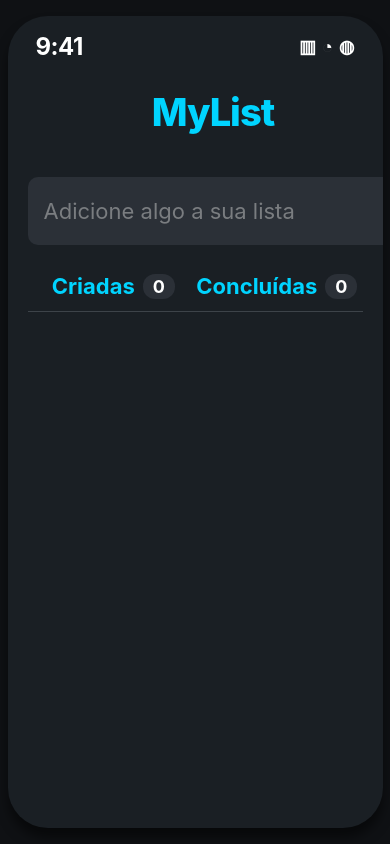
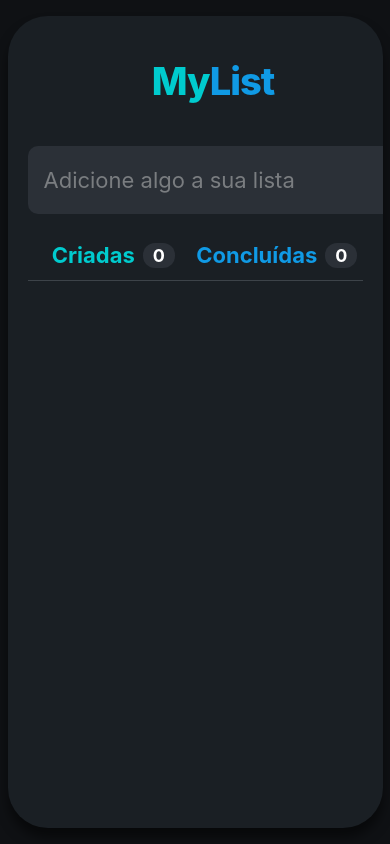
Before and after one commit to CaioQC/MyList, a React Native app: screen / in a window 390 px wide. Built offline with nearby package versions, Linux system fonts and the light colour scheme.

Commit message:
feat: ajusta ícones, cores e barra de status da lista

```diff
--- a/App.js
+++ b/App.js
@@ -19,22 +19,15 @@ export default function App() {
       <StatusBar style="light" />
 
       <View style={styles.phoneFrame}>
-        <View style={styles.topBar}>
-          <Text style={styles.time}>9:41</Text>
-
-          <View style={styles.statusIcons}>
-            <Text style={styles.signal}>▥</Text>
-            <Text style={styles.wifi}>◔</Text>
-            <Text style={styles.battery}>◍</Text>
-          </View>
-        </View>
-
         <View style={styles.logoRow}>
           <Image
             source={require('./assets/Playlist add check.png')}
             style={styles.logoIcon}
           />
-          <Text style={styles.logoText}>MyList</Text>
+          <Text style={styles.logoText}>
+            <Text style={styles.logoMy}>My</Text>
+            <Text style={styles.logoList}>List</Text>
+          </Text>
         </View>
 
         <View style={styles.inputRow}>
@@ -49,18 +42,18 @@ export default function App() {
           />
 
           <TouchableOpacity style={styles.addButton} activeOpacity={0.8}>
-            <Text style={styles.plus}>＋</Text>
+            <Image source={require('./assets/plus.png')} style={styles.plusIcon} />
           </TouchableOpacity>
         </View>
 
         <View style={styles.tabsRow}>
           <View style={styles.tab}>
-            <Text style={styles.tabLabel}>Criadas</Text>
+            <Text style={[styles.tabLabel, styles.logoMy]}>Criadas</Text>
             <Text style={styles.tabCount}>{createdCount}</Text>
           </View>
 
           <View style={styles.tab}>
-            <Text style={styles.tabLabel}>Concluídas</Text>
+            <Text style={[styles.tabLabel, styles.logoList]}>Concluídas</Text>
             <Text style={styles.tabCount}>{completedCount}</Text>
           </View>
         </View>
@@ -93,39 +86,6 @@ const styles = StyleSheet.create({
     shadowOffset: { width: 0, height: 10 },
     elevation: 12,
   },
-  topBar: {
-    flexDirection: 'row',
-    justifyContent: 'space-between',
-    alignItems: 'center',
-    paddingHorizontal: 8,
-    marginTop: 2,
-  },
-  time: {
-    color: '#fff',
-    fontSize: 24,
-    fontWeight: '700',
-    letterSpacing: -0.5,
-  },
-  statusIcons: {
-    flexDirection: 'row',
-    alignItems: 'center',
-    gap: 6,
-  },
-  signal: {
-    color: '#fff',
-    fontSize: 18,
-    fontWeight: '600',
-  },
-  wifi: {
-    color: '#fff',
-    fontSize: 18,
-    fontWeight: '600',
-  },
-  battery: {
-    color: '#fff',
-    fontSize: 18,
-    fontWeight: '600',
-  },
   logoRow: {
     flexDirection: 'row',
     alignItems: 'center',
@@ -138,13 +98,17 @@ const styles = StyleSheet.create({
     width: 32,
     height: 32,
     resizeMode: 'contain',
-    tintColor: '#00d4ff',
   },
   logoText: {
     fontSize: 38,
     fontWeight: '800',
-    color: '#00d4ff',
     letterSpacing: -1,
+  },
+  logoMy: {
+    color: '#00CBCE',
+  },
+  logoList: {
+    color: '#109AE5',
   },
   inputRow: {
     flexDirection: 'row',
@@ -172,11 +136,10 @@ const styles = StyleSheet.create({
     alignItems: 'center',
     justifyContent: 'center',
   },
-  plus: {
-    color: '#fff',
-    fontSize: 38,
-    fontWeight: '300',
-    lineHeight: 38,
+  plusIcon: {
+    width: 24,
+    height: 24,
+    resizeMode: 'contain',
   },
   tabsRow: {
     flexDirection: 'row',
@@ -195,7 +158,6 @@ const styles = StyleSheet.create({
   tabLabel: {
     fontSize: 22,
     fontWeight: '700',
-    color: '#00d4ff',
   },
   tabCount: {
     fontSize: 18,
```
